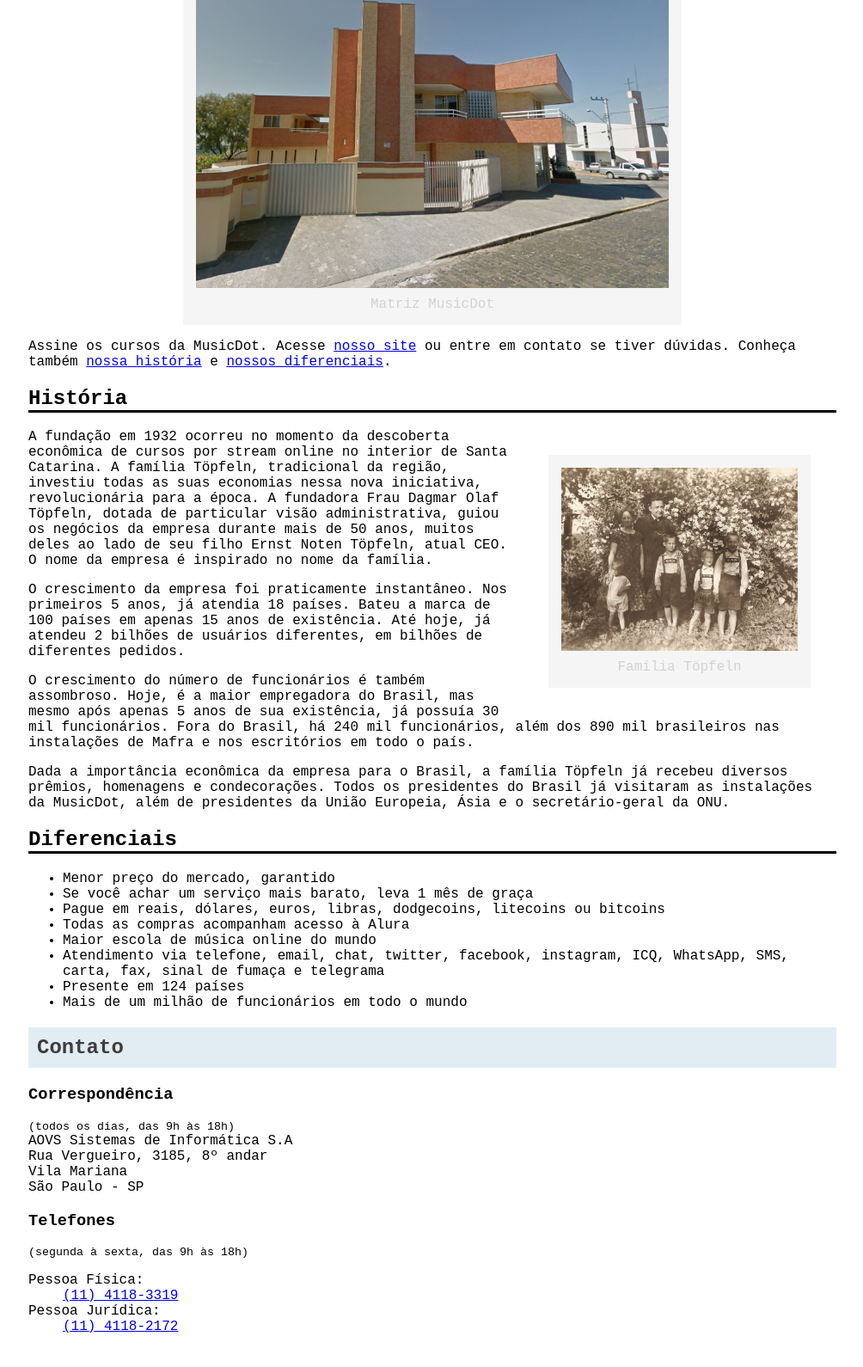
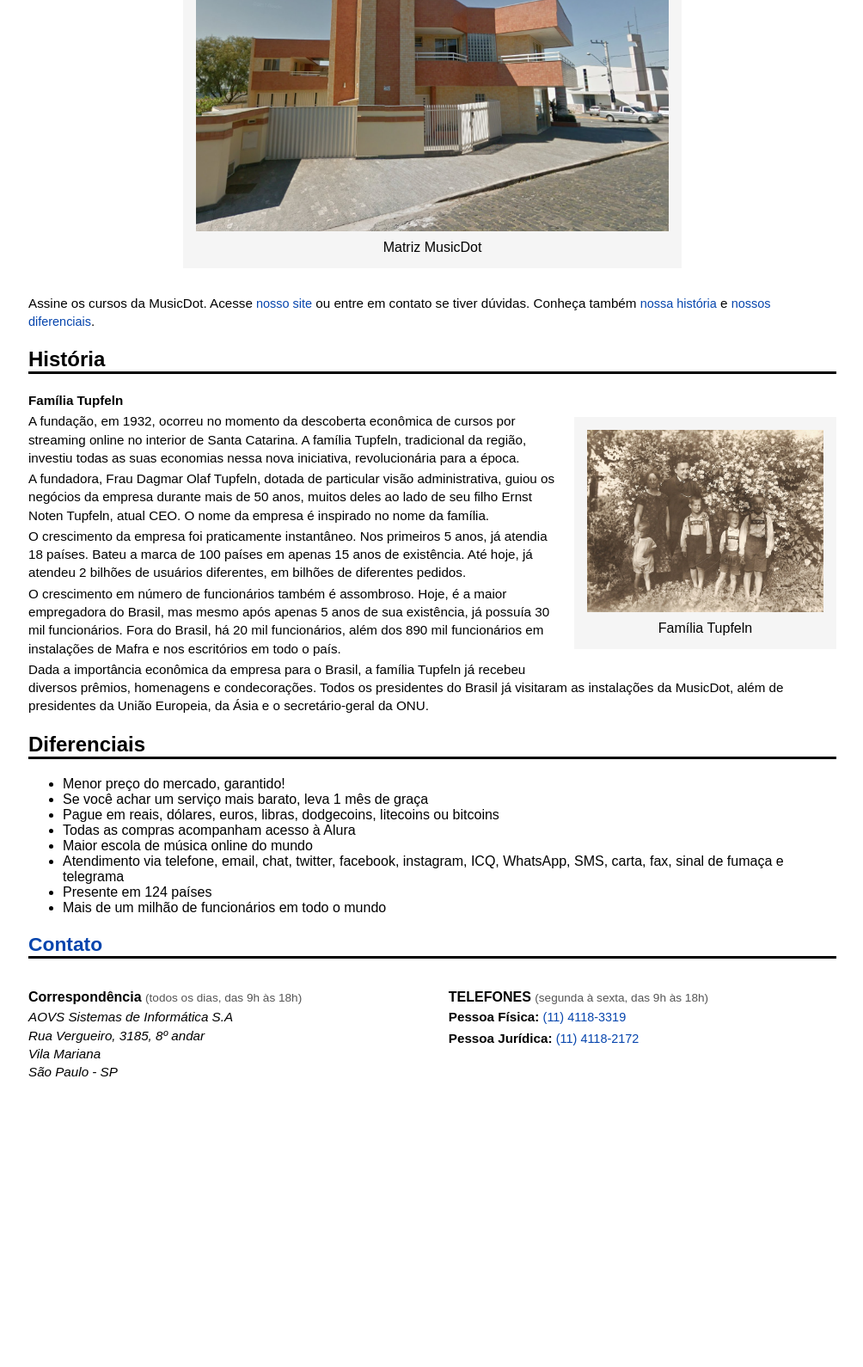
Before and after one commit to Phchampion123/Topico-HTML-Atividade-1, a plain HTML site: page sobre.html in a window 1280 px wide. Shown: the part 356-1946 px from the top of the page at 86% size, without its empty margins (137-1141 px from the left). After the commit the page ends 1613 px from the top, so only its background shows below. Drawn offline with Linux system fonts and the light colour scheme.

Commit message:
Tópico CSS, Trabalho 1

```diff
--- a/Sobre.css
+++ /dev/null
@@ -1,48 +0,0 @@
-body {
-    font-family: 'Courier New', Courier, monospace;
-    margin: 0 auto;
-    padding: 30px;
-    width: 940px;
-}
-
-.coloridos{
-    color: #3D3D3D;
-    background-color: #E1EDF2;
-    padding: 10px;
-     border-bottom: none;
-}
-
-
-h2{
-    border-bottom: solid;
-}
-
-
-figure{
-    background-color: whitesmoke;
-    display: flex;
-    flex-direction: column;
-    align-items: center;
-    margin: 30px;
-    padding: 15px;
-}
-
-#matriz{
-    width: 550px;
-    margin: 0 auto;
-}
-
-#familia{
-    width: 275px;
-    float: right;
-
-}
-
-figure img {
-    max-width: 100%;
-}
-
-figcaption{
-    color: lightgrey;
-    margin-top: 10px;
-}
--- a/css/reset.css
+++ b/css/reset.css
@@ -1,8 +1,3 @@
-/* http://meyerweb.com/eric/tools/css/reset/
-   v2.0 | 20110126
-   License: none (public domain)
-*/
-
 html, body, div, span, applet, object, iframe,
 h1, h2, h3, h4, h5, h6, p, blockquote, pre,
 a, abbr, acronym, address, big, cite, code,
@@ -23,7 +18,6 @@
 	font: inherit;
 	vertical-align: baseline;
 }
-/* HTML5 display-role reset for older browsers */
 article, aside, details, figcaption, figure,
 footer, header, hgroup, menu, nav, section {
 	display: block;
@@ -46,3 +40,11 @@
 	border-collapse: collapse;
 	border-spacing: 0;
 }
+body {
+    font-family: 'Montserrat', sans-serif;
+    color: #2e4255;
+}
+a {
+    color: inherit;
+    text-decoration: inherit;
+}
--- /dev/null
+++ b/css/sobre.css
@@ -0,0 +1,105 @@
+body {
+    font-family: Arial, Helvetica, sans-serif;
+    display: flex;
+    justify-content: center;
+    margin: 0;
+    padding: 0;
+}
+
+.container {
+    width: 940px;
+    margin: 0 auto;
+}
+
+.titulo-principal {
+    color: #3D3D3D;
+    background-color: #E1EDF2;
+    padding: 8px;
+    font-weight: bold;
+    font-size: 1.3em;
+    margin-bottom: 15px;
+}
+
+h2:not(.titulo-principal) {
+    border-bottom: solid;
+    font-weight: bold;
+}
+
+figure {
+    background-color: whitesmoke;
+    display: flex;
+    flex-direction: column;
+    align-items: center;
+    padding: 15px;
+    margin: 30px 0;
+}
+
+figcaption {
+    margin-top: 10px;
+}
+
+figure.matriz figcaption,
+figure.familia figcaption {
+    color: black;
+}
+
+figure img {
+    width: 100%;
+    height: auto;
+}
+
+figure.matriz {
+    width: 550px;
+    margin: 30px auto;
+}
+
+figure.familia {
+    width: 275px;
+    float: right;
+    margin: 30px 0 20px 20px;
+}
+
+section {
+    display: flex;
+    justify-content: space-between;
+    margin-top: 10px;
+    gap: 20px;
+}
+
+section article {
+    width: 48%;
+}
+
+h3 {
+    font-size: 1em;
+    margin-bottom: 3px;
+}
+
+h3 small {
+    font-weight: normal;
+    color: #555;
+    font-size: 0.85em;
+}
+
+address {
+    font-style: italic;
+    line-height: 1.4;
+    margin-top: 3px;
+    font-size: 0.95em;
+}
+
+p {
+    line-height: 1.4;
+    margin: 3px 0;
+    font-size: 0.95em;
+}
+
+a {
+    color: #0645AD;
+    text-decoration: none;
+    font-size: 0.95em;
+}
+
+a:hover {
+    text-decoration: underline;
+}
--- a/sobre.html
+++ b/sobre.html
@@ -1,44 +1,58 @@
-<DOCTYPE html>
-<html lang="pt-br">
+<!DOCTYPE html>
+<html lang="pt-BR">
+
 <head>
-    <meta charset="UTF-8">
-    <meta name="viewport" content="width=device-width, initial-scale=1.0">
-    <title>Sobre MusicDot</title>
+    <meta charset="utf-8">
+    <title>MusicDot | Sobre a empresa</title>
     <link rel="icon" href="img/favicon.ico" type="image/x-icon">
-    <link rel="stylesheet" href="sobre.css">
+    <link rel="stylesheet" href="css/sobre.css">
+</head>
 
-</head>
 <body>
+<div class="container">
+    <div class="logo">
+        <img src="img/logo.svg" alt="Logo MusicDot">
+    </div>
 
+    <h1 class="titulo-principal">Sobre a empresa</h1>
 
-    <img src="img/logo.svg" alt="Logo da MusicDot com o texto 'music' em cinza e 'dot' em vermelho com d sendo estilizado para parecer uma nota musical">
+    <p>A MusicDot é a maior escola online de música em todo o mundo. Fundada em 1932, possui estúdios em 124 países, sendo líder de mercado com mais de 90% de participação em 118 deles.</p>
 
-    <h1 class="coloridos" >Sobre a empresa</h1>
+    <p>Nossa matriz fica em <a href="https://maps.google.com.br/?q=190,GabrielDequech,Mafra,SC" target="_blank">Mafra, em Santa Catarina</a>. De lá saem grande parte das gravações de nossos cursos. Nossa matriz:</p>
 
-    <p>A MusicDot é a maior escola online de música em todo o mundo. Fundada em 1932, possui estúdios em 124 países, sendo líder de mercado com mais de 90% de participação em 118 deles. <br><br>Nossa matriz fica em <a href=" http://maps.google.com.br/?q=190,GabrielDequech,Mafra,SC
-">Mafra, em Santa Catarina</a>. De lá, saem grande parte das gravações de nossos cursos. Nossa matriz:</p>
-
-    <figure id="matriz">
-    <img src="img/matriz-musicdot.png" alt="Prédio moderno da matriz da MusicDot em Mafra, Santa Catarina, com fachada em tons de bege e laranja, portão branco e calçada de pedras">
-    <figcaption>Matriz MusicDot</figcaption>
+    <figure class="matriz">
+        <img src="img/matriz-musicdot.png" alt="Foto da matriz da MusicDot">
+        <figcaption>Matriz MusicDot</figcaption>
     </figure>
 
-    <p>Assine os cursos da MusicDot. Acesse <a href="index.html">nosso site</a> ou entre em contato se tiver dúvidas. Conheça também <a href="#H">nossa história</a> e <a href="#d">nossos diferenciais</a>.</p>
+    <p>
+        Assine os cursos da MusicDot. Acesse <a href="index.html">nosso site</a> ou entre em contato se tiver dúvidas.
+        Conheça também <a href="sobre.html#historia">nossa história</a> e
+        <a href="sobre.html#diferenciais">nossos diferenciais</a>.
+    </p>
 
-    <h2 id="H">História</h2>
+    <h2 id="historia">História</h2>
 
-    <figure id="familia">
-        <img src="img/familia-tupfeln.jpg" alt="Fotografia antiga em sépia da família Töpfeln com seis pessoas posando ao ar livre, em frente a um arbusto florido. Três crianças estão vestindo roupas tradicionais alemãs.">
-        <figcaption>Familia Töpfeln</figcaption>
+    <figure class="familia">
+        <img src="img/familia-tupfeln.jpg" alt="Foto da Família Tupfeln">
+        <figcaption>Família Tupfeln</figcaption>
     </figure>
 
-    <p>A fundação em 1932 ocorreu no momento da descoberta econômica de cursos por stream online no interior de Santa Catarina. A família Töpfeln, tradicional da região, investiu todas as suas economias nessa nova iniciativa, revolucionária para a época. A fundadora Frau Dagmar Olaf Töpfeln, dotada de particular visão administrativa, guiou os negócios da empresa durante mais de 50 anos, muitos deles ao lado de seu filho Ernst Noten Töpfeln, atual CEO. O nome da empresa é inspirado no nome da família.</p>
+    <p><strong>Família Tupfeln</strong></p>
+
+    <p>A fundação, em 1932, ocorreu no momento da descoberta econômica de cursos por streaming online no interior de Santa Catarina. A família Tupfeln, tradicional da região, investiu todas as suas economias nessa nova iniciativa, revolucionária para a época.</p>
+
+    <p>A fundadora, Frau Dagmar Olaf Tupfeln, dotada de particular visão administrativa, guiou os negócios da empresa durante mais de 50 anos, muitos deles ao lado de seu filho Ernst Noten Tupfeln, atual CEO. O nome da empresa é inspirado no nome da família.</p>
+
     <p>O crescimento da empresa foi praticamente instantâneo. Nos primeiros 5 anos, já atendia 18 países. Bateu a marca de 100 países em apenas 15 anos de existência. Até hoje, já atendeu 2 bilhões de usuários diferentes, em bilhões de diferentes pedidos.</p>
-    <p>O crescimento do número de funcionários é também assombroso. Hoje, é a maior empregadora do Brasil, mas mesmo após apenas 5 anos de sua existência, já possuía 30 mil funcionários. Fora do Brasil, há 240 mil funcionários, além dos 890 mil brasileiros nas instalações de Mafra e nos escritórios em todo o país.</p>
-    <p>Dada a importância econômica da empresa para o Brasil, a família Töpfeln já recebeu diversos prêmios, homenagens e condecorações. Todos os presidentes do Brasil já visitaram as instalações da MusicDot, além de presidentes da União Europeia, Ásia e o secretário-geral da ONU.</p>
-    <h2 id="d">Diferenciais</h2>
+
+    <p>O crescimento em número de funcionários também é assombroso. Hoje, é a maior empregadora do Brasil, mas mesmo após apenas 5 anos de sua existência, já possuía 30 mil funcionários. Fora do Brasil, há 20 mil funcionários, além dos 890 mil funcionários em instalações de Mafra e nos escritórios em todo o país.</p>
+
+    <p>Dada a importância econômica da empresa para o Brasil, a família Tupfeln já recebeu diversos prêmios, homenagens e condecorações. Todos os presidentes do Brasil já visitaram as instalações da MusicDot, além de presidentes da União Europeia, da Ásia e o secretário-geral da ONU.</p>
+
+    <h2 id="diferenciais">Diferenciais</h2>
     <ul>
-        <li>Menor preço do mercado, garantido</li>
+        <li>Menor preço do mercado, garantido!</li>
         <li>Se você achar um serviço mais barato, leva 1 mês de graça</li>
         <li>Pague em reais, dólares, euros, libras, dodgecoins, litecoins ou bitcoins</li>
         <li>Todas as compras acompanham acesso à Alura</li>
@@ -48,29 +62,26 @@
         <li>Mais de um milhão de funcionários em todo o mundo</li>
     </ul>
 
-    <h2 class="coloridos">Contato</h2>
+   <h2 id="contato"><a href="contato.html">Contato</a></h2>
+
     <section>
-    <h3>Correspondência</h3>
+        <article>
+            <h3><strong>Correspondência</strong> <small>(todos os dias, das 9h às 18h)</small></h3>
+            <address>
+                AOVS Sistemas de Informática S.A<br>
+                Rua Vergueiro, 3185, 8º andar<br>
+                Vila Mariana<br>
+                São Paulo - SP
+            </address>
+        </article>
 
-    <p>
-        <small>(todos os dias, das 9h às 18h)</small><br>
-        AOVS Sistemas de Informática S.A <br>
-        Rua Vergueiro, 3185, 8º andar<br>
-        Vila Mariana<br>
-        São Paulo - SP
-    </p>
-</section>
+        <article>
+            <h3><strong>TELEFONES</strong> <small>(segunda à sexta, das 9h às 18h)</small></h3>
+            <p><strong>Pessoa Física:</strong> <a href="tel:+551141183319">(11) 4118-3319</a></p>
+            <p><strong>Pessoa Jurídica:</strong> <a href="tel:+551141182172">(11) 4118-2172</a></p>
+        </article>
+    </section>
+</div>
+</body>
 
-<section>
-  <h3>Telefones</h3>
-  <small>(segunda à sexta, das 9h às 18h)</small>
-  <dl>
-    <dt>Pessoa Física:</dt>
-    <dd><a href="tel:+551141183319">(11) 4118-3319</a></dd>
-    <dt>Pessoa Jurídica:</dt>
-    <dd><a href="tel:+551141182172">(11) 4118-2172</a></dd>
-  </dl>
-</section>
-
-</body>
 </html>
```
Also changed, not shown: contato.html (added, +43 -0 lines), css/cabeçalho.css (added, +19 -0 lines), css/contato.css (added, +58 -0 lines), index.html (+13 -9 lines).
